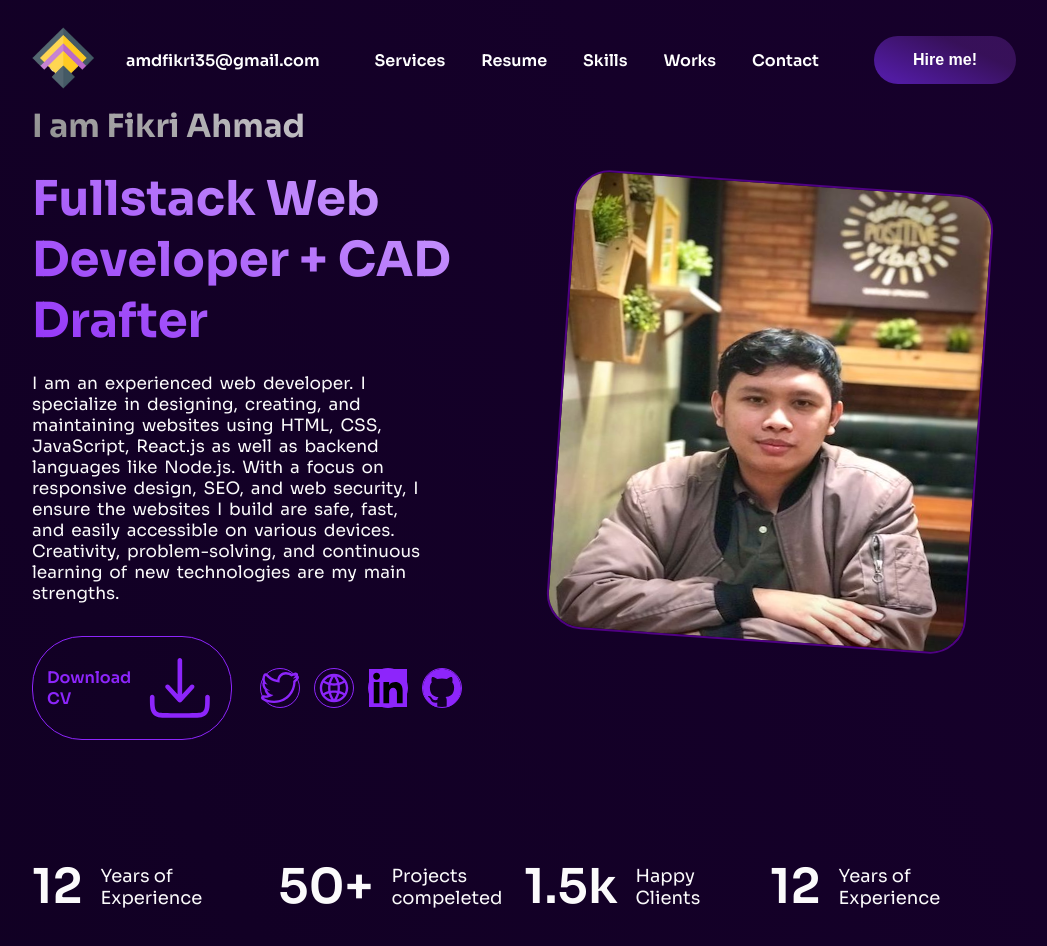
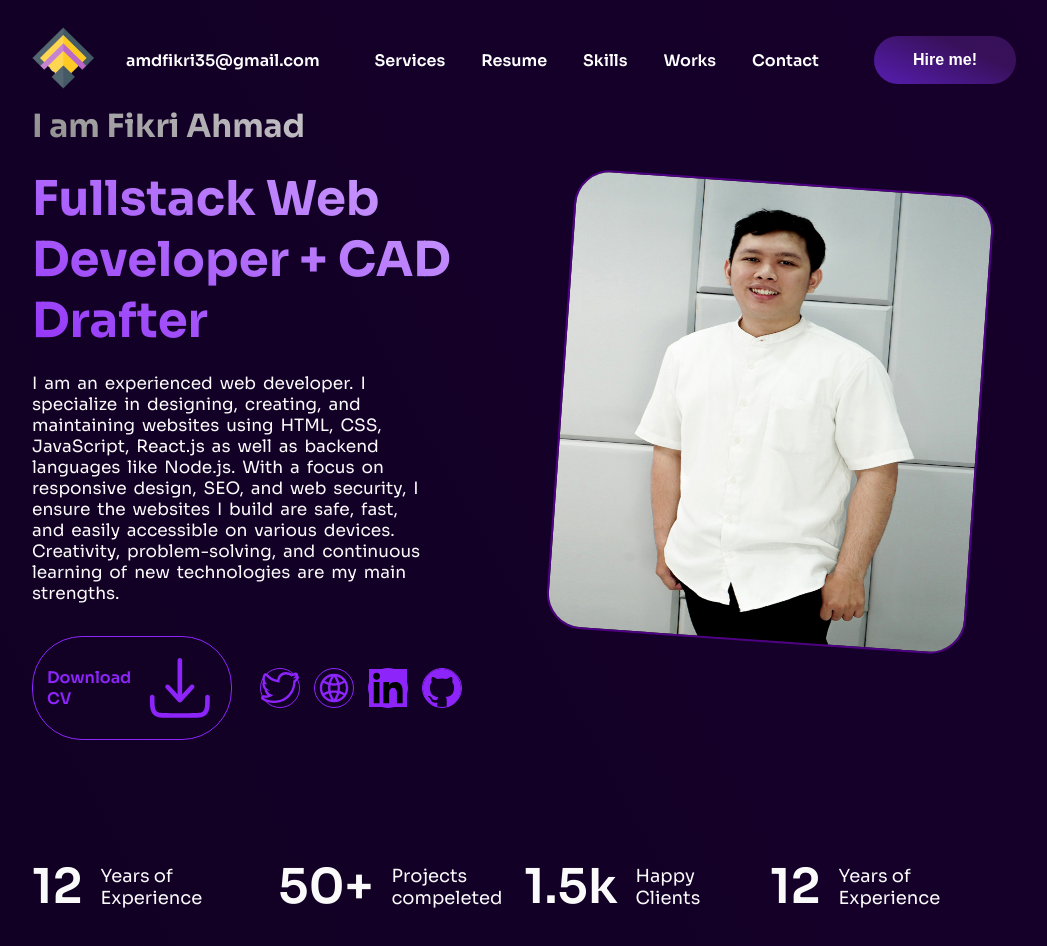
Before and after one commit to LepakBoy/single_page, a Next.js app: page / in a window 1280 px wide. Shown: the top 946 px of the page, without its empty margins (116-1163 px from the left). Built offline with nearby package versions, Linux system fonts and the light colour scheme.

Commit message:
change photo hero section

```diff
--- a/src/app/components/heroSection/heroSection.tsx
+++ b/src/app/components/heroSection/heroSection.tsx
@@ -33,7 +33,7 @@ export default function HeroSection() {
           </h1>
           <Image
             className={styles.photo_mobile}
-            src="/personal.jpeg"
+            src="/image.png"
             height={300}
             width={300}
             alt=""
@@ -70,7 +70,7 @@ export default function HeroSection() {
         <div className={styles.hero_image}>
           <Image
             className={styles.photo}
-            src="/personal.jpeg"
+            src="/image.png"
             height={300}
             width={300}
             alt=""
```
Also changed, not shown: public/image.png (added).
